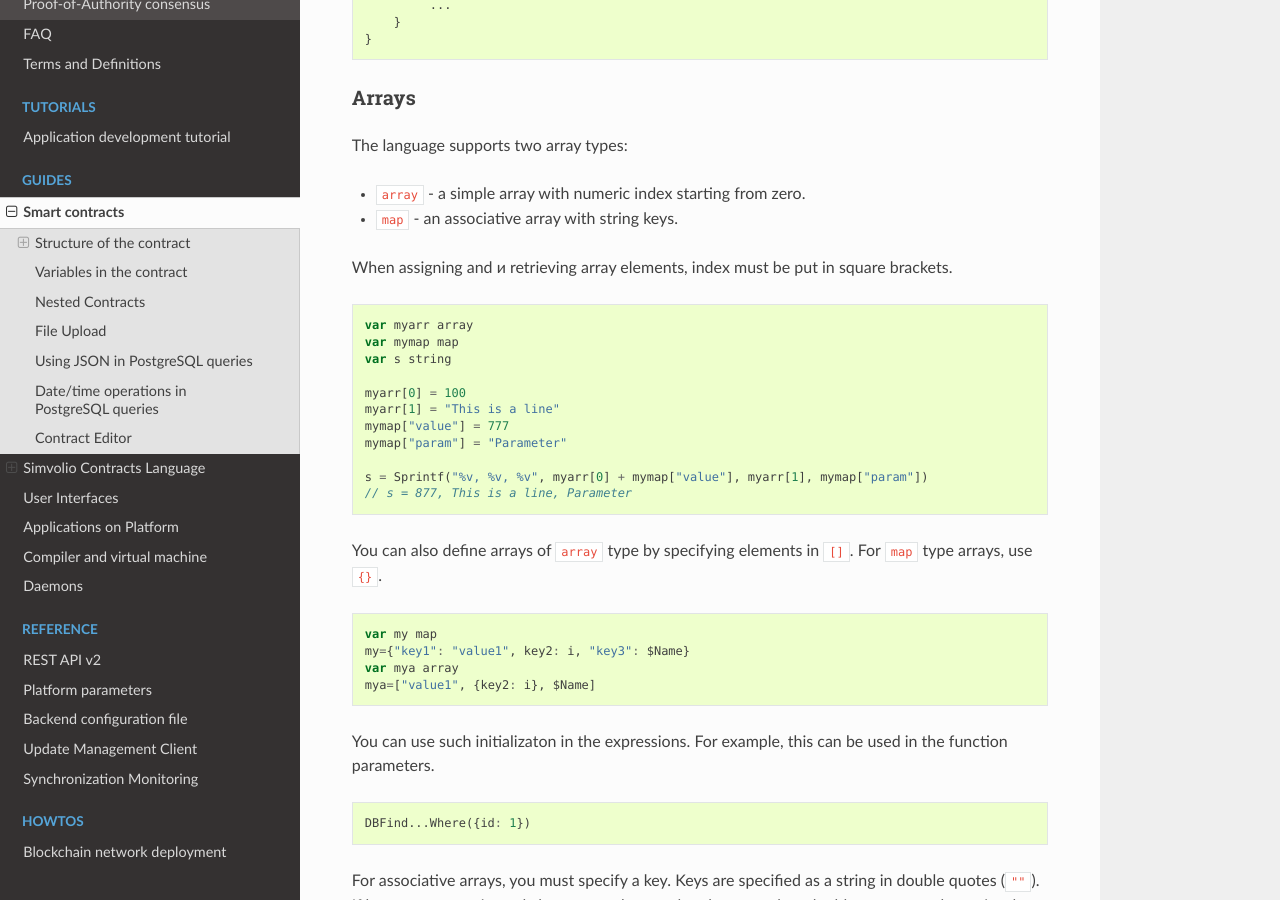
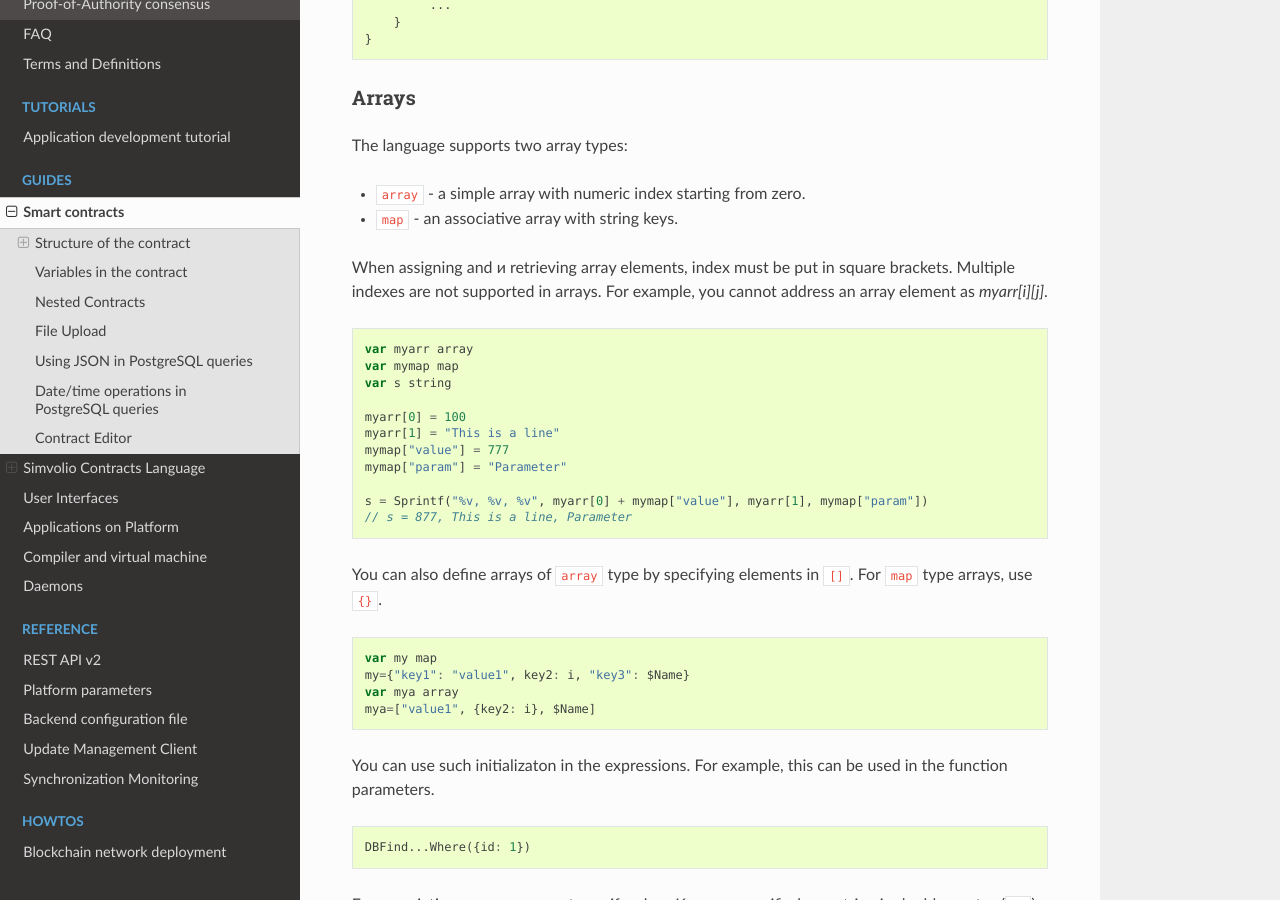
Before and after one commit to AplaProject/apla-docs-en, a Sphinx documentation site: the page built from source/topics/script.rst, in a window 1280 px wide and 900 px high, scrolled down 6722 px. Built offline with Sphinx 7.4.7 and the Read the Docs theme 2.0.0, drawn with Linux system fonts in a browser that asks for light colours.

Commit message:
Multiple indexes are not supported in Simvolio arrays

```diff
--- a/source/topics/script.rst
+++ b/source/topics/script.rst
@@ -328,7 +328,7 @@ The language supports two array types:
 * ``array`` - a simple array with numeric index starting from zero.
 * ``map`` - an associative array with string keys.
 
-When assigning and и retrieving array elements, index must be put in square brackets.
+When assigning and и retrieving array elements, index must be put in square brackets. Multiple indexes are not supported in arrays. For example, you cannot address an array element as *myarr[i][j]*.
 
 .. code:: js
 
```
